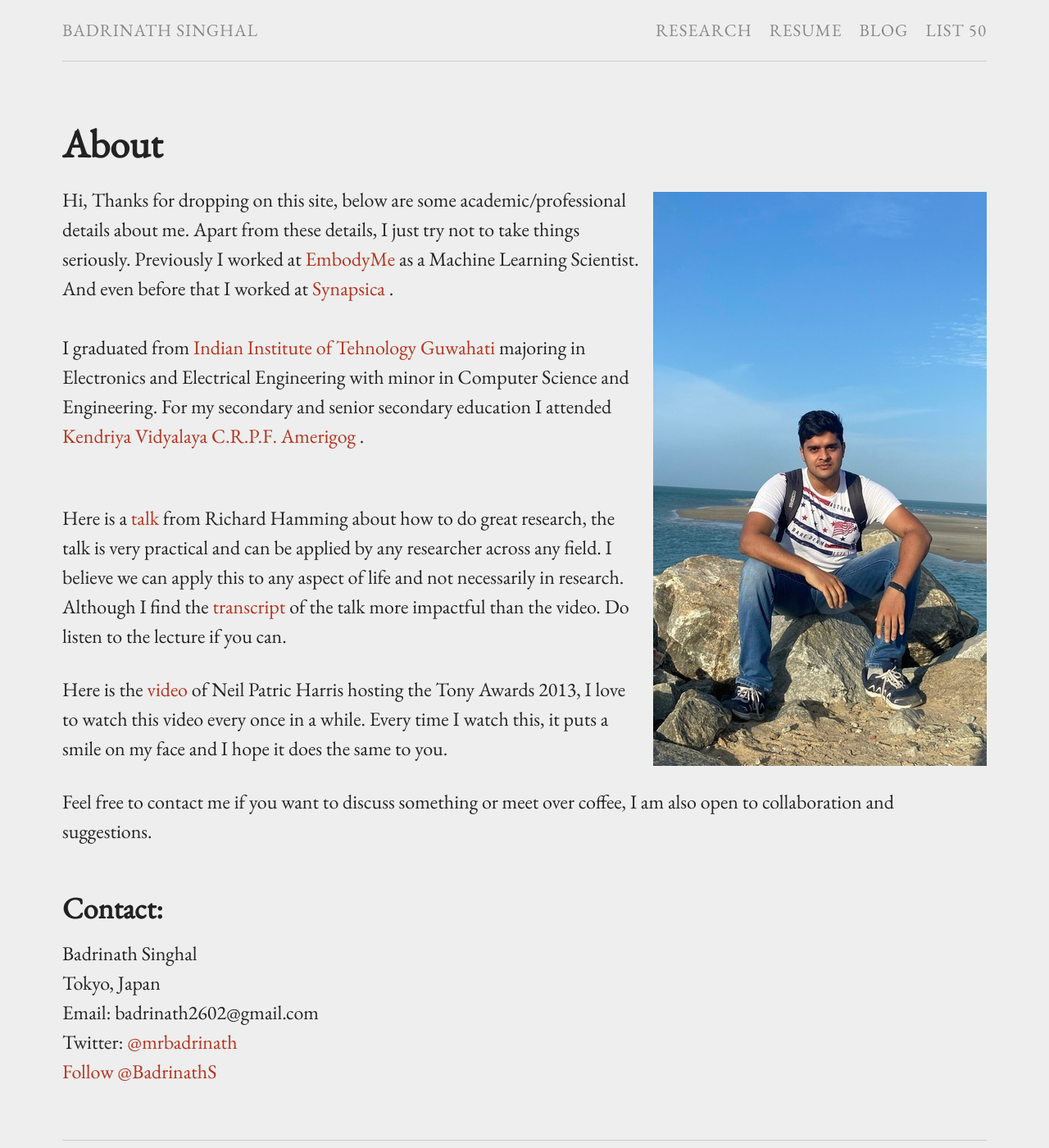
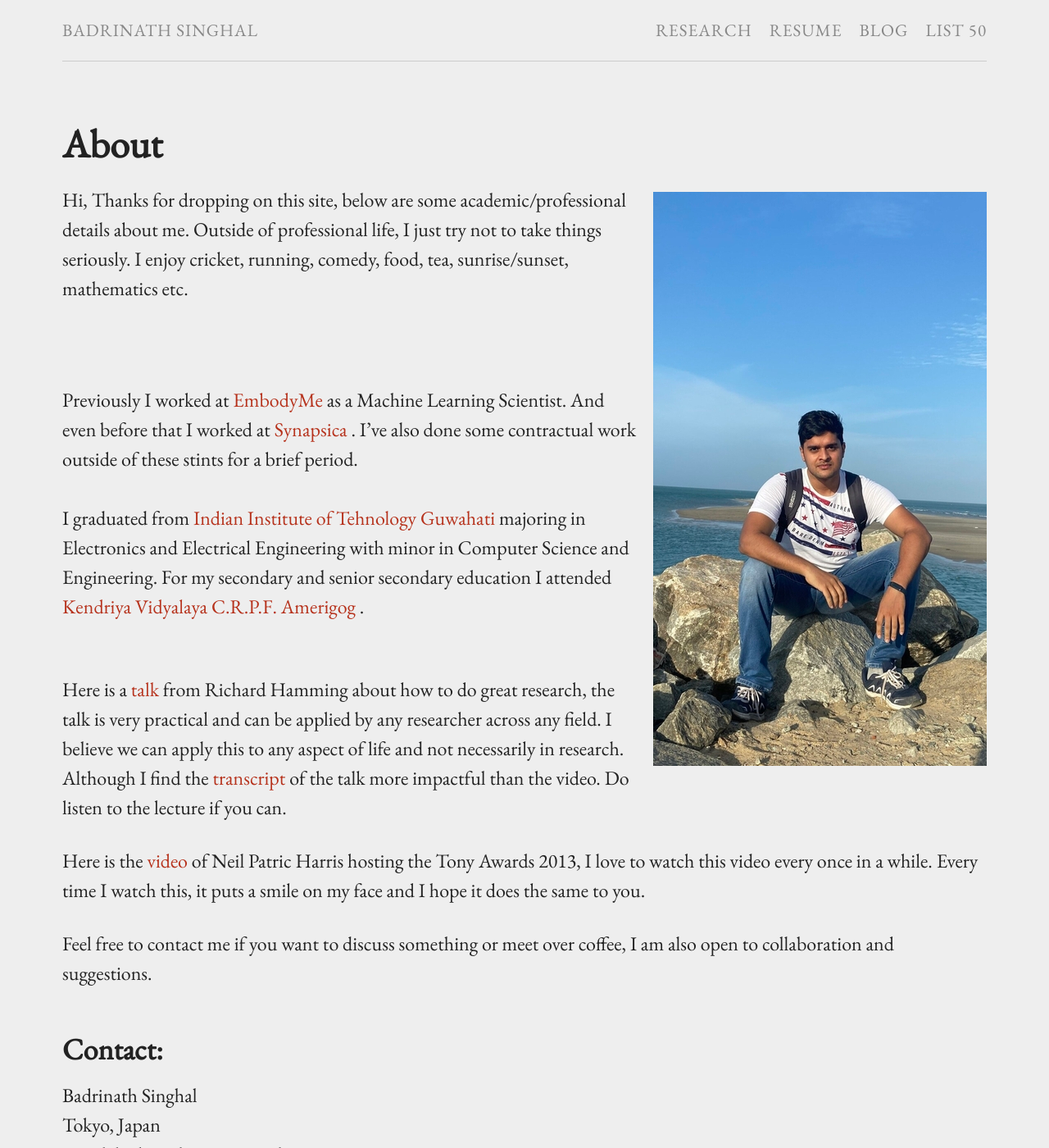
Before and after one commit to BadrinathS/BadrinathS.github.io, a Jekyll site: the page built from index.md, in a window 1280 px wide and 1400 px high. Shown: the whole window at 82% size. Built offline with Jekyll 4.4.1, drawn with Linux system fonts in a browser that asks for light colours; a script that is not in the unit is left out; some of the changed text lies outside the part shown.

Commit message:
Update index.md

```diff
--- a/index.md
+++ b/index.md
@@ -8,8 +8,11 @@ permalink: /
 <!-- Place this tag in your head or just before your close body tag. Github Buttons -->
 <script async defer src="https://buttons.github.io/buttons.js"></script>
 
-Hi, Thanks for dropping on this site, below are some academic/professional details about me. Apart from these details, I just try not to take things seriously.
-Previously I worked at<a href="https://embodyme.com/" target="_blank"> EmbodyMe </a> as a Machine Learning Scientist. And even before that I worked at <a href="https://synapsica.com/" target="_blank"> Synapsica </a>.
+Hi, Thanks for dropping on this site, below are some academic/professional details about me. Outside of professional life, I just try not to take things seriously. I enjoy cricket, running, comedy, food, tea, sunrise/sunset, mathematics etc.
+
+<br>
+<br>
+Previously I worked at<a href="https://embodyme.com/" target="_blank"> EmbodyMe </a> as a Machine Learning Scientist. And even before that I worked at <a href="https://synapsica.com/" target="_blank"> Synapsica </a>. I've also done some contractual work outside of these stints for a brief period.
 <br>
 <br>
 I graduated from <a href="https://iitg.ac.in" target="_blank"> Indian Institute of Tehnology Guwahati </a> majoring in  Electronics and Electrical Engineering with minor in Computer Science and Engineering. For my secondary and senior secondary education I attended <a href="https://amerigogcrpf.kvs.ac.in/" target="_blank"> Kendriya Vidyalaya C.R.P.F. Amerigog </a>.
@@ -34,3 +37,7 @@ Twitter: <a href="https://twitter.com/mrbadrinath">@mrbadrinath</a><br>
 
 <!-- <script type="text/javascript" src="https://platform.linkedin.com/badges/js/profile.js" async defer></script>
 <div class="LI-profile-badge"  data-version="v1" data-size="medium" data-locale="en_US" data-type="horizontal" data-theme="dark" data-vanity="badrinath-s"><a class="LI-simple-link" href='https://in.linkedin.com/in/badrinath-s?trk=profile-badge'>Badrinath Singhal</a></div> -->
+
+I ocasaionally get visitors on this site, I am grateful for each visit and spending time here.
+
+<script type="text/javascript" id="clstr_globe" src="//clustrmaps.com/globe.js?d=AyvvqSWhdeFEioCTJd1EXBYLGUlgo_-xKnTJhLhZs0k"></script>
```
